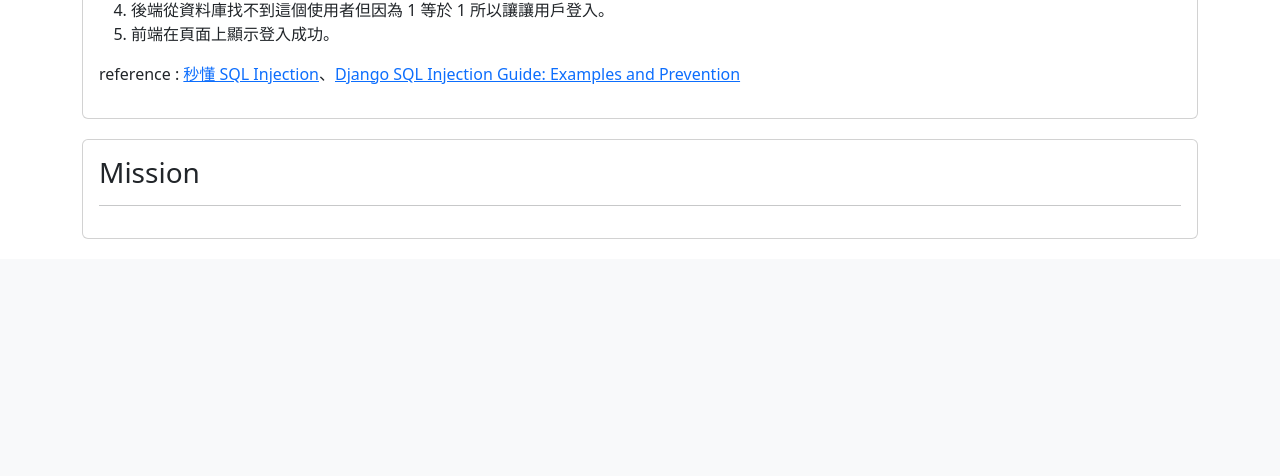
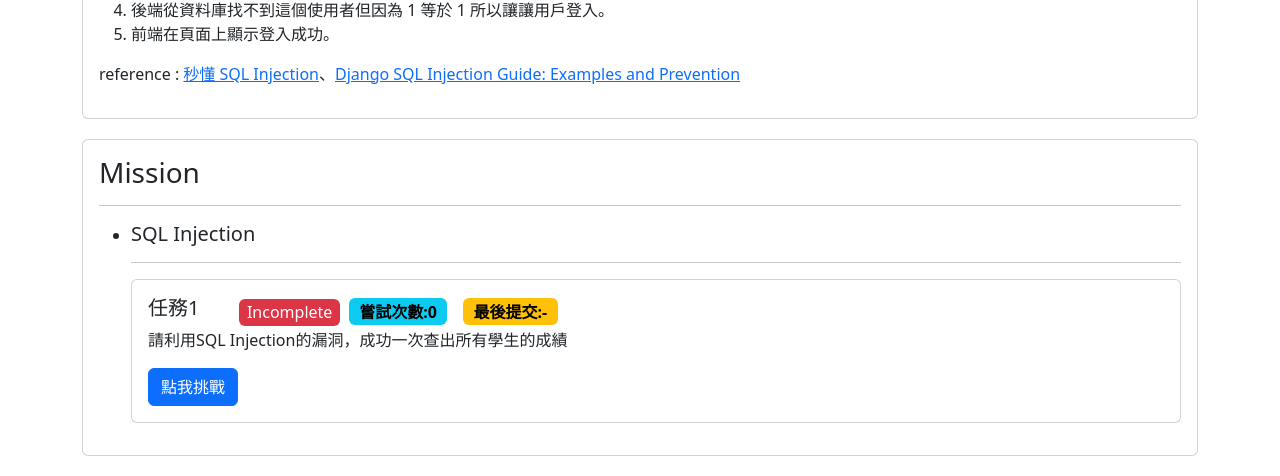
Before and after one commit to joewu1018/SecurityVulnerablilitiesDemo, a Django app: page /sql_injection/ in a window 1280 px wide. Shown: the part 1638-2114 px from the top of the page. Before the commit the page ends 1877 px from the top, so only its background shows below. Run offline with Django 4.2, Linux system fonts and the light colour scheme; data comes from the database, SQL or seed files in the repository; both versions use the stored data as it was after the commit; data that the repository does not hold is empty.

Commit message:
feature-SQLInjectionMission 1.SQL Injection任務完成

```diff
--- a/SecurityVulnerabilities/students/views.py
+++ b/SecurityVulnerabilities/students/views.py
@@ -43,10 +43,14 @@ def grade_search(request):
             noResult = len(results) == 0
 
             # 有沒有查詢到其他學生的成績 有 => 成功SQL Injection
-            hacked = False
             for result in results:
                 if result.studentId != student.studentId and "or" in studentId.lower():
-                    hacked = True
+                    StudentService.create_mission_record(request.user.id, 9, True)
+                    SQLInjection_hacked = True
+                    break
+                else:
+                    StudentService.create_mission_record(request.user.id, 9, False)
+                    SQLInjection_hacked = False
                     break
         # 驗證不通過
         else:
@@ -114,6 +118,8 @@ def xss_vulnerable(request):
 
 # SQL Injection
 def sql_injection_vulnerable(request):
+    category_id = MissionCategory.objects.get(title='SQL Injection').id
+    missions_info, missions_complete_count = StudentService.get_missions_info(request.user.id, category_id)
     return render(request, 'students/sql_injection.html', locals())
 
 # CSRF
--- a/SecurityVulnerabilities/templates/modal_template.html
+++ b/SecurityVulnerabilities/templates/modal_template.html
@@ -59,22 +59,28 @@
     }
 
     $("#correct-info").on('hide.bs.modal', function(){
+        var path = window.location.pathname;
         if(window.location.href.split('?')[1]){
             // 如果任務成功且網址有參數，則重新導向無參數的網址
             window.location = window.location.href.split('?')[0];
             return;
         }
-        if(window.location.pathname == '/board/'){
+        if(path == '/board/'){
             window.location = '/xss/';
+            return;
+        }
+        if(path == '/grade_search/'){
+            window.location = '/sql_injection/';
             return;
         }
         window.location.reload();
     });
     $("#wrong-info").on('hide.bs.modal', function(){
+        var path = window.location.pathname;
         if(window.location.href.split('?')[1]){
             return;
         }
-        if(window.location.pathname == '/board/'){
+        if(path == '/board/' || path == '/grade_search/'){
             return;
         }
         window.location.reload();
--- a/SecurityVulnerabilities/templates/students/sql_injection.html
+++ b/SecurityVulnerabilities/templates/students/sql_injection.html
@@ -113,4 +113,28 @@
     </div>
 </div>
 
+<!-- modal視窗 -->
+{% include 'modal_template.html' %}
+<!-- SQLInjection -->
+<div class="modal fade" id="SQLInjection" tabindex="-1" aria-labelledby="SQLInjectionLabel" aria-hidden="true">
+    <div class="modal-dialog">
+        <div class="modal-content">
+            <div class="modal-header">
+                <h5 class="modal-title" id="SQLInjectionLabel"><strong>任務1</strong><br>SQL Injection</h5>
+                <button type="button" class="btn-close" data-bs-dismiss="modal" aria-label="Close"></button>
+            </div>
+            <div class="modal-body">
+                <p>請利用SQL Injection的漏洞，成功一次查出所有學生的成績
+                    <br>
+                    <br>
+                    目標:請至學生歷年成績查詢頁面，成功一次查出所有學生的成績
+                </p>
+                <a href="{% url 'GradeSearch' %}" class="btn btn-primary">前往學生歷年成績查詢</a>
+            </div>
+            <div class="modal-footer">
+                <button type="button" class="btn btn-danger" data-bs-dismiss="modal">離開</button>
+            </div>
+        </div>
+    </div>
+</div>
 {% endblock %}
```
Also changed, not shown: SecurityVulnerabilities/templates/students/grade_search.html (+5 -3 lines), SecurityVulnerabilities/db.sqlite3.
